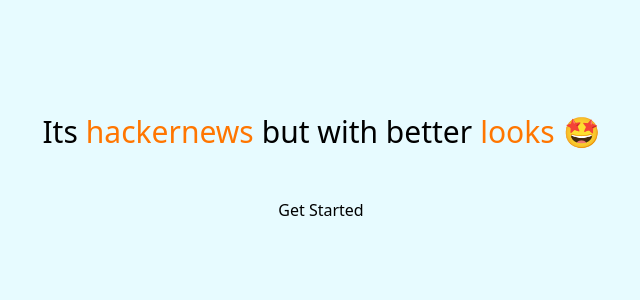
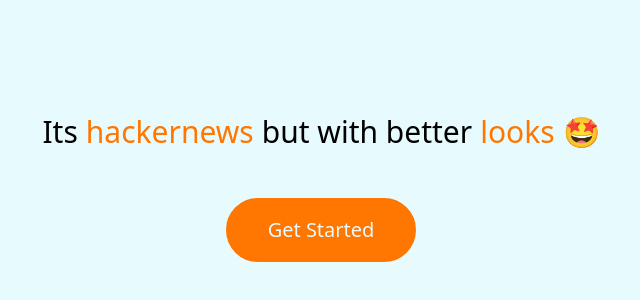
Before and after one commit to Abhijit20112003/Hackernews-2.0, a Next.js app: page / in a window 1280 px wide. Shown: the part 206-506 px from the top of the page, without its empty margins (319-959 px from the left). Built offline with nearby package versions, Linux system fonts and the light colour scheme.

Commit message:
Home page

```diff
--- a/src/pages/index.tsx
+++ b/src/pages/index.tsx
@@ -10,7 +10,7 @@
         <span className="text-hacker mx-2"> looks</span> 🤩
       </div>
       <div className="flex justify-center mt-12">
-        <Link className="bg-hacker text-hlight px-10 py-4 text-xl rounded-full hover:bg-hlight hover:text-hacker border-hacker border-2 " href="/news">Get Started</Link>
+        <Link  href="/news"><div className="bg-hacker text-hlight px-10 py-4 text-xl rounded-full hover:bg-hlight hover:text-hacker border-hacker border-2 "> Get Started</div></Link>
       </div>
     </>
   );
--- a/src/pages/news.tsx
+++ b/src/pages/news.tsx
@@ -10,9 +10,7 @@
       </div>
       <div className="flex justify-center mt-12">
         <Link
-          className="flex bg-hacker text-hlight px-10 py-4 text-xl rounded-full hover:bg-hlight hover:text-hacker border-hacker border-2 "
-          href="/">
-          <AiOutlineArrowLeft className="mr-5 " size={30} />Back to Home Page
+          href="/"><div className="flex bg-hacker text-hlight px-10 py-4 text-xl rounded-full hover:bg-hlight hover:text-hacker border-hacker border-2 "><AiOutlineArrowLeft className="mr-5 " size={30} />Back to Home Page</div>
         </Link>
       </div>
     </>
```
